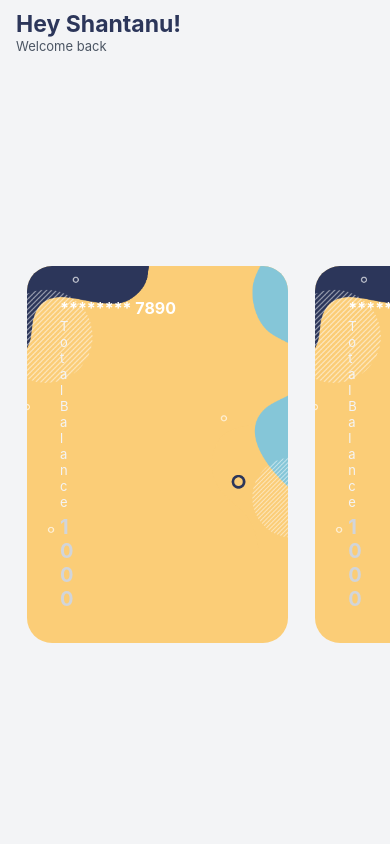
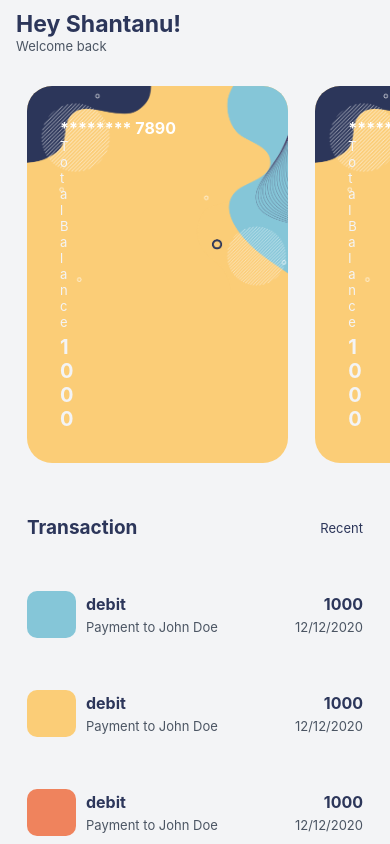
Before and after one commit to dubeyshantanu2/MoneyBag, a React Native app: screen /Home in a window 390 px wide. Built offline with nearby package versions, Linux system fonts and the light colour scheme.

Commit message:
Complete home screen

```diff
--- a/src/components/Cards/styles.tsx
+++ b/src/components/Cards/styles.tsx
@@ -16,7 +16,7 @@ export const styles = StyleSheet.create({
     paddingBottom: pixelSizeVertical(15),
   },
   imageBackground: {
-    height: '75%',
+    height: '55%',
     width: SCREEN_WIDTH * 0.67,
     resizeMode: 'cover',
     backgroundColor: colors.accent,
@@ -60,5 +60,6 @@ export const styles = StyleSheet.create({
   },
   regularText: {
     fontSize: fontPixel(19),
+    color: colors.graylight,
   },
 });
--- /dev/null
+++ b/src/components/Transactions/TransactionAvi.tsx
@@ -0,0 +1,10 @@
+import React, {FunctionComponent} from 'react';
+import {View} from 'react-native';
+import {TransactionAviProps} from './types';
+import {styles} from './styles';
+
+const TransactionAvi: FunctionComponent<TransactionAviProps> = props => {
+  return <View style={[styles.transactionAvi, {backgroundColor: props.background}]} />;
+};
+
+export default TransactionAvi;
--- /dev/null
+++ b/src/components/Transactions/TransactionItem.tsx
@@ -0,0 +1,34 @@
+/* eslint-disable react-native/no-inline-styles */
+import React, {FunctionComponent} from 'react';
+import {View} from 'react-native';
+import {colors} from '../../utils/colors';
+import RegularText from '../Text/RegularText';
+import SmallText from '../Text/SmallText';
+import {styles} from './styles';
+import {TransactionProps} from './types';
+import TransactionAvi from './TransactionAvi';
+const TransactionItem: FunctionComponent<TransactionProps> = props => {
+  return (
+    <View style={styles.transactionRow}>
+      <View style={styles.leftView}>
+        <TransactionAvi background={props.art.background} />
+        <View style={{marginLeft: 10}}>
+          <RegularText style={{color: colors.secondary, textAlign: 'left', marginBottom: 5}}>
+            {props.title}
+          </RegularText>
+          <SmallText style={{textAlign: 'left', color: colors.graydark}}>
+            {props.subTitle}
+          </SmallText>
+        </View>
+      </View>
+      <View style={styles.rightView}>
+        <RegularText style={{color: colors.secondary, textAlign: 'right', marginBottom: 5}}>
+          {props.amount}
+        </RegularText>
+        <SmallText style={{textAlign: 'right', color: colors.graydark}}>{props.date}</SmallText>
+      </View>
+    </View>
+  );
+};
+
+export default TransactionItem;
--- a/src/components/Transactions/TransactionSection.tsx
+++ b/src/components/Transactions/TransactionSection.tsx
@@ -1,21 +1,26 @@
 import React, {FunctionComponent} from 'react';
-import {View} from 'react-native';
+import {FlatList, View} from 'react-native';
 import {colors} from '../../utils/colors';
 import RegularText from '../Text/RegularText';
 import SmallText from '../Text/SmallText';
-
+import TransactionItem from './TransactionItem';
 import {styles} from './styles';
-// import RegularText from '../Text/RegularText';
-// import SmallText from '../Text/SmallText';
-import {TransactionSectionProps} from './Types';
+import {TransactionSectionProps} from './types';
 
 const TransactionSection: FunctionComponent<TransactionSectionProps> = props => {
   return (
     <View style={styles.transactionSectionBackground}>
       <View style={styles.transactionRow}>
-        <RegularText style={{fontSize: 19, color: colors.secondary}}>Transaction</RegularText>
+        <RegularText style={styles.text}>Transaction</RegularText>
         <SmallText style={{color: colors.secondary}}>Recent</SmallText>
       </View>
+      <FlatList
+        data={props.data}
+        showsVerticalScrollIndicator={false}
+        contentContainerStyle={styles.transactionList}
+        keyExtractor={({id}) => id.toString()}
+        renderItem={({item}: any) => <TransactionItem {...item} />}
+      />
     </View>
   );
 };
--- a/src/components/Transactions/styles.tsx
+++ b/src/components/Transactions/styles.tsx
@@ -1,22 +1,45 @@
 // transactionSectionBackground
 import {StyleSheet} from 'react-native';
-import {pixelSizeHorizontal, pixelSizeVertical} from '../../utils/sizes';
+import {colors} from '../../utils/colors';
+import {pixelSizeHorizontal, pixelSizeVertical, heightPixel, widthPixel} from '../../utils/sizes';
 
 export const styles = StyleSheet.create({
   transactionSectionBackground: {
     width: '100%',
     paddingHorizontal: pixelSizeHorizontal(25),
     paddingTop: pixelSizeVertical(5),
-    flex: 2,
+    flex: 8,
   },
   transactionRow: {
     flexDirection: 'row',
     justifyContent: 'space-between',
     alignItems: 'center',
     width: '100%',
-    marginBottom: pixelSizeVertical(25),
+    marginVertical: pixelSizeVertical(25),
   },
   transactionList: {
     width: '100%',
+    paddingBottom: pixelSizeVertical(25),
+  },
+  text: {
+    fontSize: 19,
+    color: colors.secondary,
+  },
+  leftView: {
+    flexDirection: 'row',
+    justifyContent: 'flex-start',
+    height: '100%',
+    alignItems: 'center',
+    flex: 2,
+  },
+  rightView: {
+    flex: 1,
+  },
+  transactionAvi: {
+    height: heightPixel(45),
+    width: widthPixel(45),
+    borderRadius: 10,
+    justifyContent: 'center',
+    alignItems: 'center',
   },
 });
--- a/src/components/Transactions/types.tsx
+++ b/src/components/Transactions/types.tsx
@@ -5,7 +5,6 @@ export interface TransactionProps {
   amount: string;
   date: string;
   art: {
-    icon: string;
     background: string;
   };
 }
@@ -15,6 +14,5 @@ export interface TransactionSectionProps {
 }
 
 export interface TransactionAviProps {
-  icon: any;
   background: string;
 }
--- a/src/screens/Home/index.tsx
+++ b/src/screens/Home/index.tsx
@@ -4,6 +4,8 @@ import {styles} from './styles';
 import logo1 from '../../assets/cards/mc.png';
 import logo2 from '../../assets/cards/visa_white.png';
 import CardSection from '../../components/Cards/CardSection';
+import TransactionSection from '../../components/Transactions/TransactionSection';
+import {colors} from '../../utils/colors';
 const Home: FunctionComponent = () => {
   const cardData = [
     {
@@ -28,10 +30,45 @@ const Home: FunctionComponent = () => {
       logo: logo1,
     },
   ];
+
+  const TransactionData = [
+    {
+      id: 1,
+      title: 'debit',
+      subTitle: 'Payment to John Doe',
+      amount: '1000',
+      date: '12/12/2020',
+      art: {
+        background: colors.tertiary,
+      },
+    },
+    {
+      id: 2,
+      amount: '1000',
+      date: '12/12/2020',
+      title: 'debit',
+      subTitle: 'Payment to John Doe',
+      art: {
+        background: colors.accent,
+      },
+    },
+    {
+      id: 3,
+      amount: '1000',
+      date: '12/12/2020',
+      title: 'debit',
+      subTitle: 'Payment to John Doe',
+      art: {
+        background: colors.primary,
+      },
+    },
+  ];
+
   return (
     <View style={styles.container} testID="home-screen">
       <StatusBar barStyle={'dark-content'} />
       <CardSection data={cardData} />
+      <TransactionSection data={TransactionData} />
     </View>
   );
 };
```
